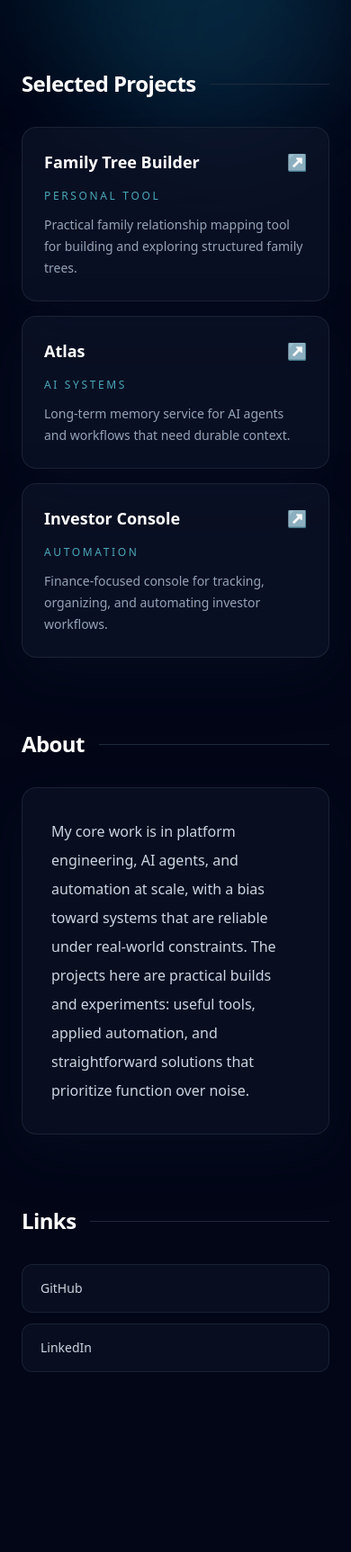
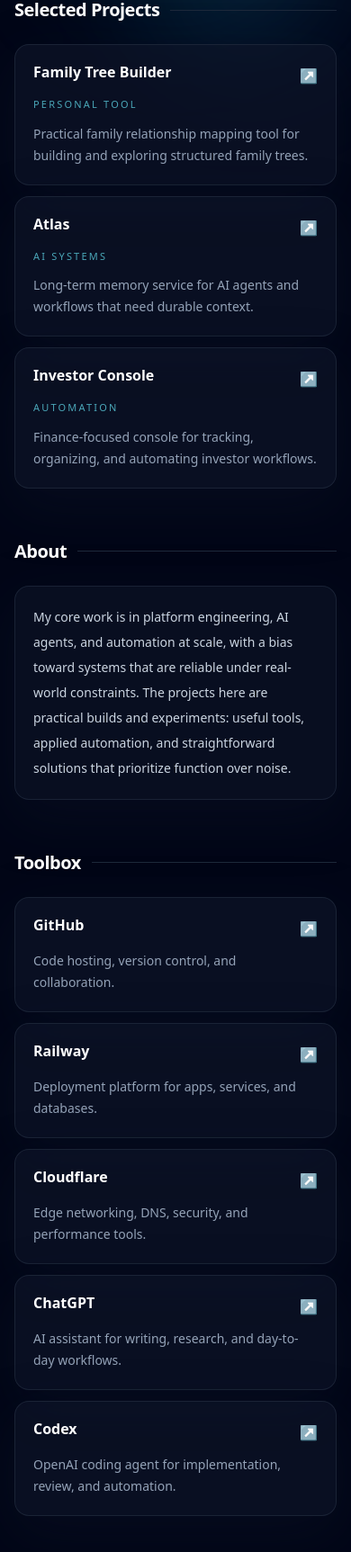
Before and after one commit to vicy07/landing, a plain HTML site: page index.html in a window 390 px wide. Shown: the part 271-1996 px from the top of the page at 90% size. Before the commit the page ends 1860 px from the top, so only its background shows below. Drawn offline with nearby package versions, Linux system fonts and the light colour scheme.

Commit message:
alligned tool box + removed personal links

```diff
--- a/index.html
+++ b/index.html
@@ -43,47 +43,47 @@
       }
     </style>
   </head>
-  <body class="min-h-screen bg-slate-950 text-slate-100 antialiased">
+  <body class="min-h-screen overflow-x-hidden bg-slate-950 text-slate-100 antialiased">
     <div class="relative overflow-hidden">
       <div class="pointer-events-none absolute inset-0">
-        <div class="absolute left-1/2 top-0 h-96 w-96 -translate-x-1/2 rounded-full bg-cyan-500/10 blur-3xl"></div>
-        <div class="absolute right-0 top-40 h-72 w-72 rounded-full bg-sky-400/10 blur-3xl"></div>
+        <div class="absolute left-1/2 top-0 h-72 w-72 -translate-x-1/2 rounded-full bg-cyan-500/10 blur-3xl sm:h-96 sm:w-96"></div>
+        <div class="absolute right-0 top-32 h-56 w-56 rounded-full bg-sky-400/10 blur-3xl sm:top-40 sm:h-72 sm:w-72"></div>
       </div>
 
-      <main class="relative mx-auto flex min-h-screen max-w-[900px] flex-col px-6 py-16 sm:px-8 sm:py-20">
+      <main class="relative mx-auto flex min-h-screen max-w-[900px] flex-col px-4 py-10 sm:px-8 sm:py-20">
         <section class="animate-fade-in text-center">
-          <p class="mb-4 text-sm font-medium uppercase tracking-[0.32em] text-cyan-300/80">
+          <p class="mb-3 text-xs font-medium uppercase tracking-[0.28em] text-cyan-300/80 sm:mb-4 sm:text-sm sm:tracking-[0.32em]">
             Personal Profile
           </p>
-          <h1 class="text-4xl font-semibold tracking-tight text-white sm:text-5xl md:text-6xl">
+          <h1 class="text-3xl font-semibold tracking-tight text-white sm:text-5xl md:text-6xl">
             Viktor
           </h1>
-          <p class="mt-5 text-lg font-medium text-slate-300 sm:text-xl">
+          <p class="mt-4 text-base font-medium text-slate-300 sm:mt-5 sm:text-xl">
             Platform Engineering &amp; AI Systems
           </p>
-          <p class="mx-auto mt-6 max-w-2xl text-base leading-7 text-slate-400 sm:text-lg">
+          <p class="mx-auto mt-5 max-w-2xl text-sm leading-6 text-slate-400 sm:mt-6 sm:text-lg sm:leading-7">
             Building scalable platforms, AI-driven systems, and automation
             pipelines.
           </p>
         </section>
 
-        <section class="mt-20 animate-fade-in [animation-delay:120ms]">
-          <div class="mb-8 flex items-center justify-between gap-4">
-            <h2 class="text-2xl font-semibold tracking-tight text-white">Selected Projects</h2>
+        <section class="mt-14 animate-fade-in sm:mt-20 [animation-delay:120ms]">
+          <div class="mb-6 flex items-center justify-between gap-3 sm:mb-8 sm:gap-4">
+            <h2 class="text-xl font-semibold tracking-tight text-white sm:text-2xl">Selected Projects</h2>
             <div class="h-px flex-1 bg-slate-800"></div>
           </div>
-          <div class="grid gap-4 sm:grid-cols-2 lg:grid-cols-3">
+          <div class="grid gap-3 sm:grid-cols-2 sm:gap-4 lg:grid-cols-3">
             <a
-              href="http://family.niceit.space/"
+              href="https://family.niceit.space/"
               target="_blank"
               rel="noreferrer"
-              class="group rounded-2xl border border-slate-800/80 bg-slate-900/60 p-6 shadow-soft backdrop-blur transition duration-300 hover:-translate-y-1 hover:border-cyan-400/40 hover:bg-slate-900"
+              class="group rounded-2xl border border-slate-800/80 bg-slate-900/60 p-5 shadow-soft backdrop-blur transition duration-300 hover:-translate-y-1 hover:border-cyan-400/40 hover:bg-slate-900 sm:p-6"
             >
-              <div class="mb-4 flex items-center justify-between gap-3">
-                <h3 class="text-lg font-semibold text-white">Family Tree Builder</h3>
-                <span class="text-lg text-cyan-300 transition group-hover:translate-x-0.5">&nearr;</span>
+              <div class="mb-3 flex items-start justify-between gap-3 sm:mb-4">
+                <h3 class="min-w-0 text-base font-semibold leading-tight text-white sm:text-lg">Family Tree Builder</h3>
+                <span class="mt-0.5 text-base text-cyan-300 transition group-hover:translate-x-0.5 sm:text-lg">&nearr;</span>
               </div>
-              <p class="mb-3 text-xs font-medium uppercase tracking-[0.22em] text-cyan-300/70">
+              <p class="mb-3 text-[11px] font-medium uppercase tracking-[0.2em] text-cyan-300/70 sm:text-xs sm:tracking-[0.22em]">
                 Personal tool
               </p>
               <p class="text-sm leading-6 text-slate-400">
@@ -96,13 +96,13 @@
               href="https://atlas.niceit.space/"
               target="_blank"
               rel="noreferrer"
-              class="group rounded-2xl border border-slate-800/80 bg-slate-900/60 p-6 shadow-soft backdrop-blur transition duration-300 hover:-translate-y-1 hover:border-cyan-400/40 hover:bg-slate-900"
+              class="group rounded-2xl border border-slate-800/80 bg-slate-900/60 p-5 shadow-soft backdrop-blur transition duration-300 hover:-translate-y-1 hover:border-cyan-400/40 hover:bg-slate-900 sm:p-6"
             >
-              <div class="mb-4 flex items-center justify-between gap-3">
-                <h3 class="text-lg font-semibold text-white">Atlas</h3>
-                <span class="text-lg text-cyan-300 transition group-hover:translate-x-0.5">&nearr;</span>
+              <div class="mb-3 flex items-start justify-between gap-3 sm:mb-4">
+                <h3 class="min-w-0 text-base font-semibold leading-tight text-white sm:text-lg">Atlas</h3>
+                <span class="mt-0.5 text-base text-cyan-300 transition group-hover:translate-x-0.5 sm:text-lg">&nearr;</span>
               </div>
-              <p class="mb-3 text-xs font-medium uppercase tracking-[0.22em] text-cyan-300/70">
+              <p class="mb-3 text-[11px] font-medium uppercase tracking-[0.2em] text-cyan-300/70 sm:text-xs sm:tracking-[0.22em]">
                 AI systems
               </p>
               <p class="text-sm leading-6 text-slate-400">
@@ -115,13 +115,13 @@
               href="https://investor.niceit.space/"
               target="_blank"
               rel="noreferrer"
-              class="group rounded-2xl border border-slate-800/80 bg-slate-900/60 p-6 shadow-soft backdrop-blur transition duration-300 hover:-translate-y-1 hover:border-cyan-400/40 hover:bg-slate-900 sm:col-span-2 lg:col-span-1"
+              class="group rounded-2xl border border-slate-800/80 bg-slate-900/60 p-5 shadow-soft backdrop-blur transition duration-300 hover:-translate-y-1 hover:border-cyan-400/40 hover:bg-slate-900 sm:col-span-2 sm:p-6 lg:col-span-1"
             >
-              <div class="mb-4 flex items-center justify-between gap-3">
-                <h3 class="text-lg font-semibold text-white">Investor Console</h3>
-                <span class="text-lg text-cyan-300 transition group-hover:translate-x-0.5">&nearr;</span>
+              <div class="mb-3 flex items-start justify-between gap-3 sm:mb-4">
+                <h3 class="min-w-0 text-base font-semibold leading-tight text-white sm:text-lg">Investor Console</h3>
+                <span class="mt-0.5 text-base text-cyan-300 transition group-hover:translate-x-0.5 sm:text-lg">&nearr;</span>
               </div>
-              <p class="mb-3 text-xs font-medium uppercase tracking-[0.22em] text-cyan-300/70">
+              <p class="mb-3 text-[11px] font-medium uppercase tracking-[0.2em] text-cyan-300/70 sm:text-xs sm:tracking-[0.22em]">
                 Automation
               </p>
               <p class="text-sm leading-6 text-slate-400">
@@ -132,13 +132,13 @@
           </div>
         </section>
 
-        <section class="mt-20 animate-fade-in [animation-delay:240ms]">
-          <div class="mb-8 flex items-center justify-between gap-4">
-            <h2 class="text-2xl font-semibold tracking-tight text-white">About</h2>
+        <section class="mt-14 animate-fade-in sm:mt-20 [animation-delay:240ms]">
+          <div class="mb-6 flex items-center justify-between gap-3 sm:mb-8 sm:gap-4">
+            <h2 class="text-xl font-semibold tracking-tight text-white sm:text-2xl">About</h2>
             <div class="h-px flex-1 bg-slate-800"></div>
           </div>
-          <div class="rounded-2xl border border-slate-800/80 bg-slate-900/50 p-8 shadow-soft">
-            <p class="max-w-3xl text-base leading-8 text-slate-300">
+          <div class="rounded-2xl border border-slate-800/80 bg-slate-900/50 p-5 shadow-soft sm:p-8">
+            <p class="max-w-3xl text-sm leading-7 text-slate-300 sm:text-base sm:leading-8">
               My core work is in platform engineering, AI agents, and
               automation at scale, with a bias toward systems that are reliable
               under real-world constraints. The projects here are practical
@@ -148,30 +148,89 @@
           </div>
         </section>
 
-        <section class="mt-20 animate-fade-in [animation-delay:360ms]">
-          <div class="mb-8 flex items-center justify-between gap-4">
-            <h2 class="text-2xl font-semibold tracking-tight text-white">Links</h2>
+        <section class="mt-14 animate-fade-in sm:mt-20 [animation-delay:360ms]">
+          <div class="mb-6 flex items-center justify-between gap-3 sm:mb-8 sm:gap-4">
+            <h2 class="text-xl font-semibold tracking-tight text-white sm:text-2xl">Toolbox</h2>
             <div class="h-px flex-1 bg-slate-800"></div>
           </div>
-          <div class="flex flex-col gap-3 text-sm text-slate-300 sm:text-base">
+          <div class="grid gap-3 sm:grid-cols-2 sm:gap-4 lg:grid-cols-3">
             <a
-              href="https://github.com/vicy07"
+              href="https://github.com/"
               target="_blank"
               rel="noreferrer"
-              class="rounded-xl border border-slate-800/80 bg-slate-900/50 px-5 py-4 transition hover:border-cyan-400/40 hover:text-white"
+              class="group rounded-2xl border border-slate-800/80 bg-slate-900/60 p-5 shadow-soft backdrop-blur transition duration-300 hover:-translate-y-1 hover:border-cyan-400/40 hover:bg-slate-900 sm:p-6"
             >
-              GitHub
+              <div class="mb-3 flex items-start justify-between gap-3 sm:mb-4">
+                <h3 class="min-w-0 text-base font-semibold leading-tight text-white sm:text-lg">GitHub</h3>
+                <span class="mt-0.5 text-base text-cyan-300 transition group-hover:translate-x-0.5 sm:text-lg">&nearr;</span>
+              </div>
+              <p class="text-sm leading-6 text-slate-400">
+                Code hosting, version control, and collaboration.
+              </p>
             </a>
+
             <a
-              href="https://www.linkedin.com/in/viktors-jesilevskis/"
+              href="https://railway.com/"
               target="_blank"
               rel="noreferrer"
-              class="rounded-xl border border-slate-800/80 bg-slate-900/50 px-5 py-4 transition hover:border-cyan-400/40 hover:text-white"
+              class="group rounded-2xl border border-slate-800/80 bg-slate-900/60 p-5 shadow-soft backdrop-blur transition duration-300 hover:-translate-y-1 hover:border-cyan-400/40 hover:bg-slate-900 sm:p-6"
             >
-              LinkedIn
+              <div class="mb-3 flex items-start justify-between gap-3 sm:mb-4">
+                <h3 class="min-w-0 text-base font-semibold leading-tight text-white sm:text-lg">Railway</h3>
+                <span class="mt-0.5 text-base text-cyan-300 transition group-hover:translate-x-0.5 sm:text-lg">&nearr;</span>
+              </div>
+              <p class="text-sm leading-6 text-slate-400">
+                Deployment platform for apps, services, and databases.
+              </p>
+            </a>
+
+            <a
+              href="https://cloudflare.com/"
+              target="_blank"
+              rel="noreferrer"
+              class="group rounded-2xl border border-slate-800/80 bg-slate-900/60 p-5 shadow-soft backdrop-blur transition duration-300 hover:-translate-y-1 hover:border-cyan-400/40 hover:bg-slate-900 sm:p-6"
+            >
+              <div class="mb-3 flex items-start justify-between gap-3 sm:mb-4">
+                <h3 class="min-w-0 text-base font-semibold leading-tight text-white sm:text-lg">Cloudflare</h3>
+                <span class="mt-0.5 text-base text-cyan-300 transition group-hover:translate-x-0.5 sm:text-lg">&nearr;</span>
+              </div>
+              <p class="text-sm leading-6 text-slate-400">
+                Edge networking, DNS, security, and performance tools.
+              </p>
+            </a>
+
+            <a
+              href="https://chatgpt.com/"
+              target="_blank"
+              rel="noreferrer"
+              class="group rounded-2xl border border-slate-800/80 bg-slate-900/60 p-5 shadow-soft backdrop-blur transition duration-300 hover:-translate-y-1 hover:border-cyan-400/40 hover:bg-slate-900 sm:p-6"
+            >
+              <div class="mb-3 flex items-start justify-between gap-3 sm:mb-4">
+                <h3 class="min-w-0 text-base font-semibold leading-tight text-white sm:text-lg">ChatGPT</h3>
+                <span class="mt-0.5 text-base text-cyan-300 transition group-hover:translate-x-0.5 sm:text-lg">&nearr;</span>
+              </div>
+              <p class="text-sm leading-6 text-slate-400">
+                AI assistant for writing, research, and day-to-day workflows.
+              </p>
+            </a>
+
+            <a
+              href="https://chatgpt.com/codex"
+              target="_blank"
+              rel="noreferrer"
+              class="group rounded-2xl border border-slate-800/80 bg-slate-900/60 p-5 shadow-soft backdrop-blur transition duration-300 hover:-translate-y-1 hover:border-cyan-400/40 hover:bg-slate-900 sm:p-6"
+            >
+              <div class="mb-3 flex items-start justify-between gap-3 sm:mb-4">
+                <h3 class="min-w-0 text-base font-semibold leading-tight text-white sm:text-lg">Codex</h3>
+                <span class="mt-0.5 text-base text-cyan-300 transition group-hover:translate-x-0.5 sm:text-lg">&nearr;</span>
+              </div>
+              <p class="text-sm leading-6 text-slate-400">
+                OpenAI coding agent for implementation, review, and automation.
+              </p>
             </a>
           </div>
         </section>
+
       </main>
     </div>
   </body>
```
